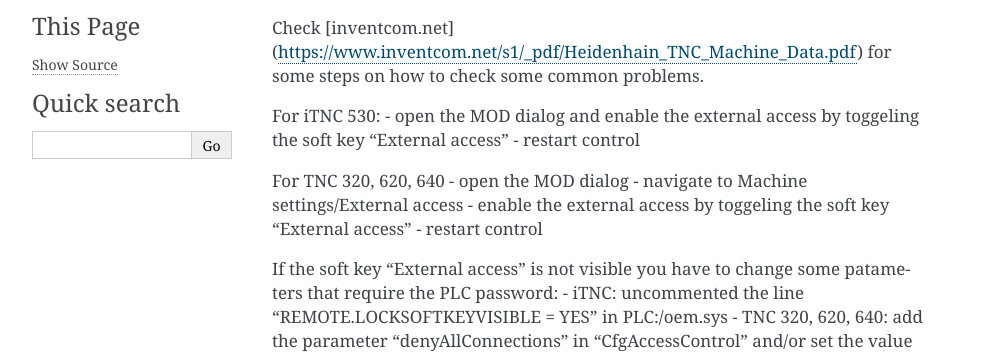
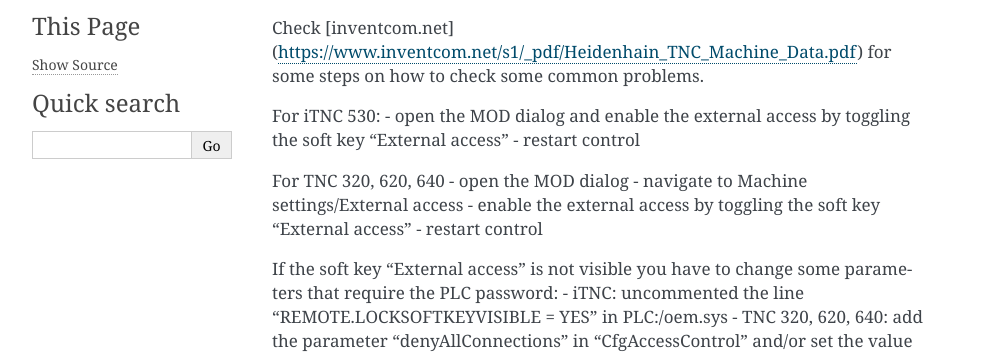
Before and after one commit to drunsinn/pyLSV2, a Sphinx documentation site: the page built from docs/faq.rst, in a window 1280 px wide. Shown: the part 201-557 px from the top of the page, without its empty margins (148-1141 px from the left). Built offline with Sphinx 7.4.7, drawn with Linux system fonts in a browser that asks for light colours; pages that are not in the unit, such as notebooks, are missing from menus; some of the changed text lies outside the part shown.

```diff
--- a/docs/faq.rst
+++ b/docs/faq.rst
@@ -7,16 +7,16 @@ Check [inventcom.net](https://www.inventcom.net/s1/_pdf/Heidenhain_TNC_Machine_D
 some steps on how to check some common problems.
 
 For iTNC 530:
-- open the MOD dialog and enable the external access by toggeling the soft key "External access"
+- open the MOD dialog and enable the external access by toggling the soft key "External access"
 - restart control
 
 For TNC 320, 620, 640
 - open the MOD dialog
 - navigate to Machine settings/External access
-- enable the external access by toggeling the soft key "External access"
+- enable the external access by toggling the soft key "External access"
 - restart control
 
-If the soft key "External access" is not visible you have to change some patameters that require
+If the soft key "External access" is not visible you have to change some parameters that require
 the PLC password:
 - iTNC: uncommented the line "REMOTE.LOCKSOFTKEYVISIBLE = YES" in PLC:/oem.sys
 - TNC 320, 620, 640: add the parameter "denyAllConnections" in "CfgAccessControl" and/or set the value to False
--- a/setup.py
+++ b/setup.py
@@ -24,7 +24,7 @@ setup(
     url="https://github.com/drunsinn/pyLSV2",
     license="MIT",
     install_requires=[],
-    scripts=["scripts/lsv2cmd.py"],
+    scripts=["scripts/lsv2cmd.py", "scripts/tab2csv.py"],
     zip_safe=True,
     keywords="LSV2 cnc communication transfer plc",
     classifiers=[
```
Also changed, not shown: README.md (+24 -11 lines), 5 other files.
